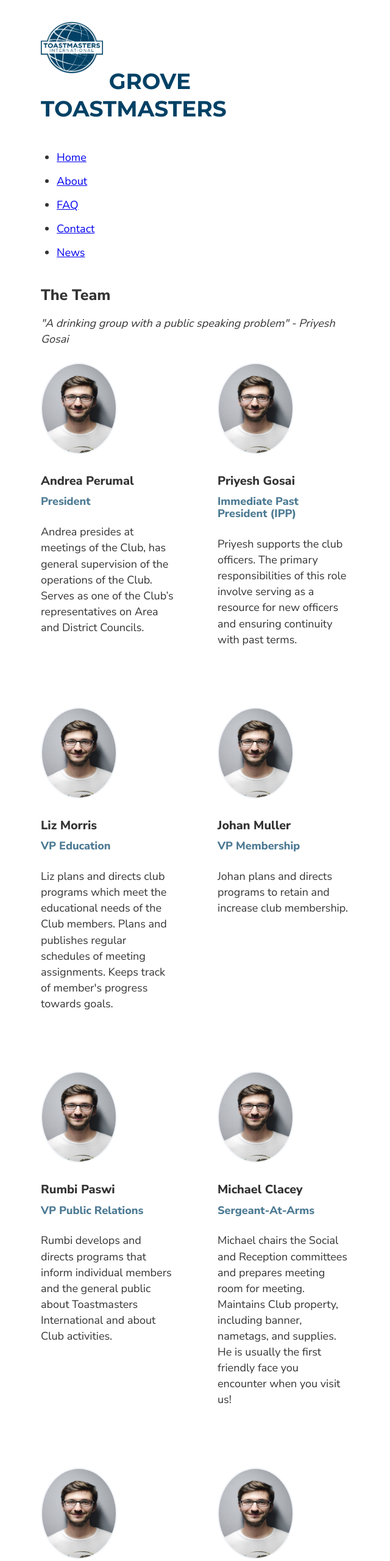
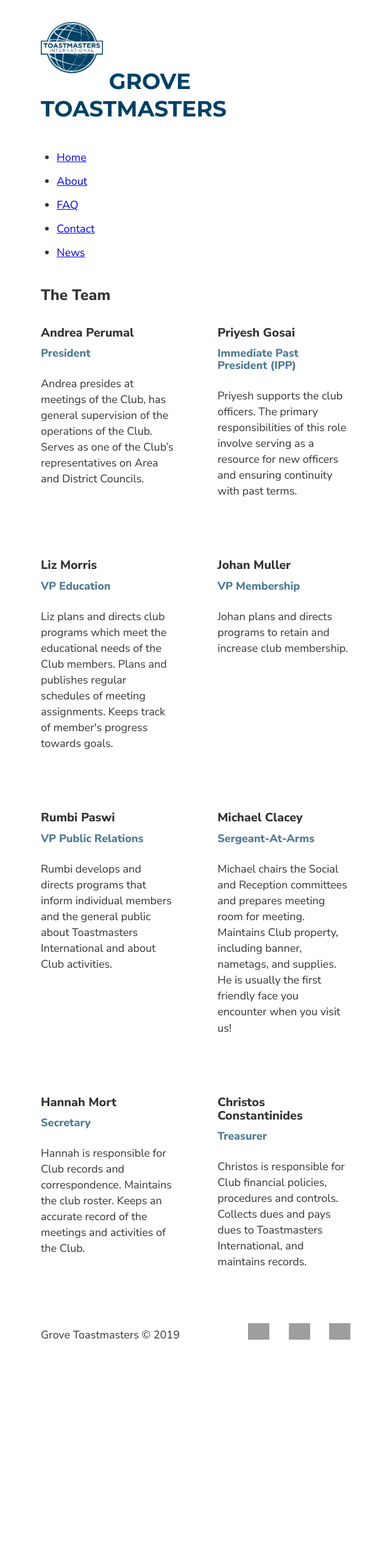
Before and after one commit to iamkiko/Grove-Toastmasters, a Gatsby site: page /about in a window 1280 px wide. Shown: the top 2560 px of the page at 61% size, without its empty margins (319-959 px from the left). After the commit the page ends 2234 px from the top, so only its background shows below. Built offline with nearby package versions, Linux system fonts and the light colour scheme; Gatsby itself is replaced by a stand-in of ours; grey boxes are pictures that could not be loaded.

Commit message:
Updated about page and recaptcha on contact page

```diff
--- a/src/pages/about.js
+++ b/src/pages/about.js
@@ -9,16 +9,16 @@
       <Head title="About" />
       <div>
         <h3 className={aboutStyles.title}>The Team</h3>
-        <p className={aboutStyles.quote}>
+        {/* <p className={aboutStyles.quote}>
           "A drinking group with a public speaking problem" - Priyesh Gosai
-        </p>
+        </p> */}
         <div className={aboutStyles.grid}>
           <div>
-            <img
+            {/* <img
               className={aboutStyles.member}
               src={require("../assets/dude.jpg")}
               alt="dude"
-            />
+            /> */}
             <h4>Andrea Perumal</h4>
             <h5>President</h5>
             <p>
@@ -28,11 +28,11 @@
             </p>
           </div>
           <div>
-            <img
+            {/* <img
               className={aboutStyles.member}
               src={require("../assets/dude.jpg")}
               alt="dude"
-            />
+            /> */}
             <h4>Priyesh Gosai</h4>
             <h5>Immediate Past President (IPP) </h5>
             <p>
@@ -42,11 +42,11 @@
             </p>
           </div>
           <div>
-            <img
+            {/* <img
               className={aboutStyles.member}
               src={require("../assets/dude.jpg")}
               alt="dude"
-            />
+            /> */}
             <h4>Liz Morris</h4>
             <h5>VP Education</h5>
             <p>
@@ -57,11 +57,11 @@
             </p>
           </div>
           <div>
-            <img
+            {/* <img
               className={aboutStyles.member}
               src={require("../assets/dude.jpg")}
               alt="dude"
-            />
+            /> */}
             <h4>Johan Muller</h4>
             <h5>VP Membership</h5>
             <p>
@@ -70,11 +70,11 @@
             </p>
           </div>
           <div>
-            <img
+            {/* <img
               className={aboutStyles.member}
               src={require("../assets/dude.jpg")}
               alt="dude"
-            />
+            /> */}
             <h4>Rumbi Paswi</h4>
             <h5>VP Public Relations</h5>
             <p>
@@ -84,11 +84,11 @@
             </p>
           </div>
           <div>
-            <img
+            {/* <img
               className={aboutStyles.member}
               src={require("../assets/dude.jpg")}
               alt="dude"
-            />
+            /> */}
             <h4>Michael Clacey</h4>
             <h5>Sergeant-At-Arms</h5>
             <p>
@@ -99,11 +99,11 @@
             </p>
           </div>
           <div>
-            <img
+            {/* <img
               className={aboutStyles.member}
               src={require("../assets/dude.jpg")}
               alt="dude"
-            />
+            /> */}
             <h4>Hannah Mort</h4>
             <h5>Secretary</h5>
             <p>
@@ -113,11 +113,11 @@
             </p>
           </div>
           <div>
-            <img
+            {/* <img
               className={aboutStyles.member}
               src={require("../assets/dude.jpg")}
               alt="dude"
-            />
+            /> */}
             <h4>Christos Constantinides</h4>
             <h5>Treasurer</h5>
             <p>
--- a/src/pages/about.module.scss
+++ b/src/pages/about.module.scss
@@ -1,6 +1,6 @@
 .title {
   // margin-top: 1rem;
-  margin: 0 0 1rem;
+  margin: 0 0 2rem;
 }
 
 .team {
```
Also changed, not shown: src/pages/contact.js (+9 -1 lines).
